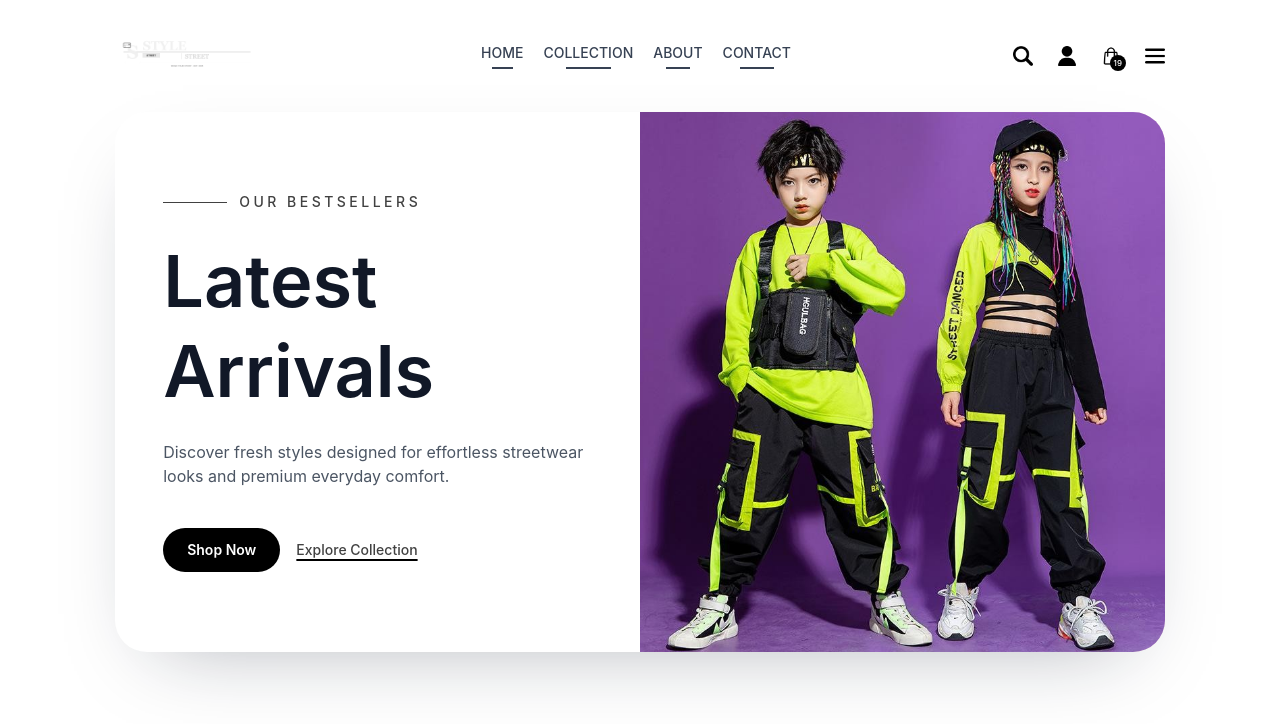
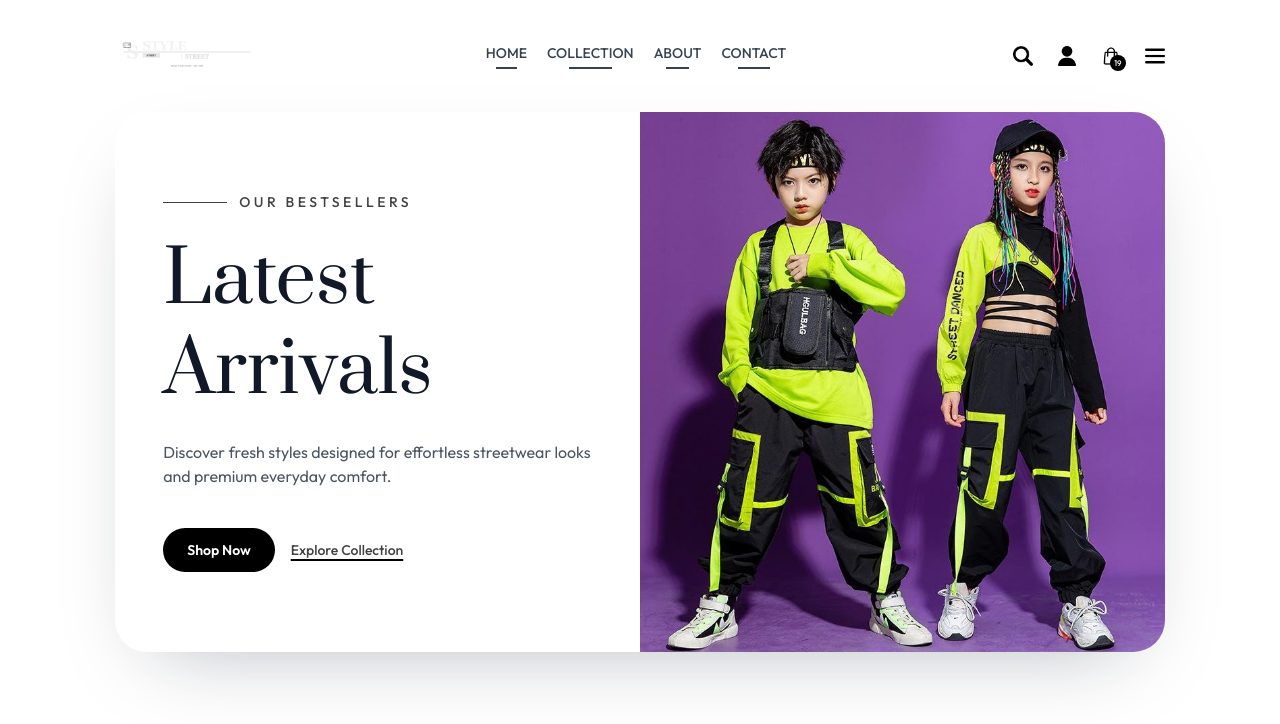
Before and after one commit to Sainrai0suiiiii/Ecommerce, a React (Vite) app in the folder frontend/: page /Hero in a window 1280 px wide. Shown: the top 724 px of the page. Built offline with nearby package versions, Linux system fonts and the light colour scheme.

Commit message:
new updated

```diff
--- a/frontend/src/components/Hero.jsx
+++ b/frontend/src/components/Hero.jsx
@@ -12,10 +12,10 @@ const Hero = () => {
                 Our Bestsellers
               </span>
             </div>
-            <h1 className="text-4xl font-semibold leading-tight text-[#111827] sm:text-5xl lg:text-[4.5rem]">
+            <h1 className=" prata-regular text-4xl font-semibold leading-tight text-[#111827] sm:text-5xl lg:text-[4.5rem]">
               Latest Arrivals
             </h1>
-            <p className="mt-6 max-w-lg text-sm text-[#4b5563] sm:text-base">
+            <p className=" mt-6 max-w-lg text-sm text-[#4b5563] sm:text-base">
               Discover fresh styles designed for effortless streetwear looks and premium everyday comfort.
             </p>
             <div className="mt-10 flex flex-col gap-4 sm:flex-row sm:items-center">
--- /dev/null
+++ b/frontend/src/components/LatestCollection.jsx
@@ -0,0 +1,16 @@
+import React from 'react'
+import { ShopContext } from '../context/ShopContext'
+
+const LatestCollection = () => {
+
+    const{ products} = useContext(ShopContext);
+
+    console.log(products);
+  return (
+    <div>
+
+    </div>
+  )
+}
+
+export default LatestCollection
--- /dev/null
+++ b/frontend/src/context/ShopContext.jsx
@@ -0,0 +1,22 @@
+import { createContext } from "react";
+import { products } from "../assets/assets";
+export const ShopContext = createContext();
+const ShopContextProvider =(props)=>{
+
+    const currency ='$';
+    const delivery_fee=10;
+
+    const value = {
+        products
+
+    }
+    return(
+        <ShopContext.Provider value = {value}>
+            {props.children}
+        </ShopContext.Provider>
+
+    )
+
+
+}
+export default ShopContextProvider;
--- a/frontend/src/index.css
+++ b/frontend/src/index.css
@@ -1,4 +1,6 @@
+@import url('https://fonts.googleapis.com/css2?family=Outfit:wght@100..900&family=Prata&display=swap');
 @import "tailwindcss";
+
 @tailwind base;
 @tailwind components;
 @tailwind utilities;
@@ -6,3 +8,12 @@
 a.active hr{
   display:block;
 }
+*{
+  font-family: Outfit;
+}
+
+.prata-regular {
+  font-family: "Prata", serif;
+  font-weight: 400;
+  font-style: normal;
+}
--- a/frontend/src/main.jsx
+++ b/frontend/src/main.jsx
@@ -2,9 +2,12 @@ import { createRoot } from 'react-dom/client'
 import { BrowserRouter } from 'react-router-dom'
 import App from './App.jsx'
 import './index.css'
+import ShopContextProvider from './context/ShopContext.jsx'
 
 createRoot(document.getElementById('root')).render(
   <BrowserRouter>
-    <App/>
+  <ShopContextProvider>
+        <App/>
+  </ShopContextProvider>
   </BrowserRouter>,
 )
--- a/frontend/src/pages/Home.jsx
+++ b/frontend/src/pages/Home.jsx
@@ -1,9 +1,11 @@
 import React from 'react'
 import Hero from '../components/Hero'
+import LatestCollection from '../components/LatestCollection'
 const home = () => {
   return (
     <div>
       <Hero/>
+      <LatestCollection/>
     </div>
   )
 }
```
